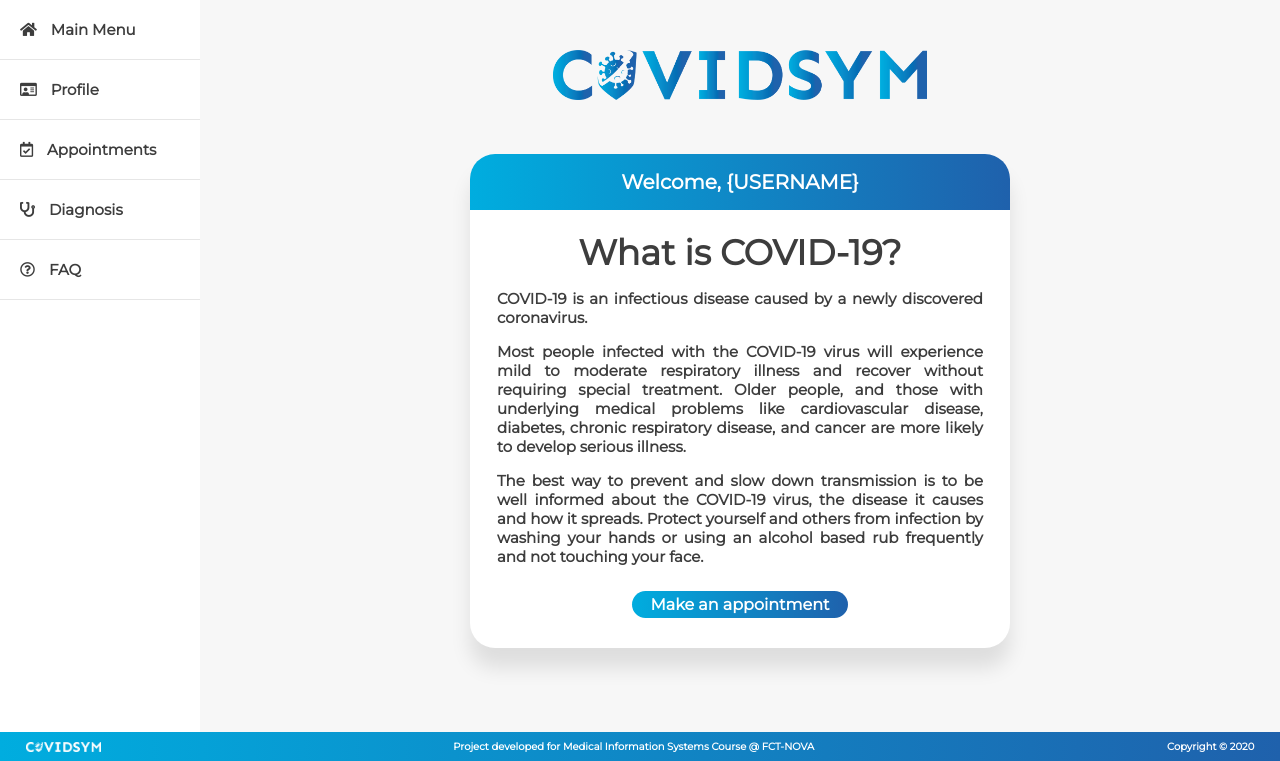
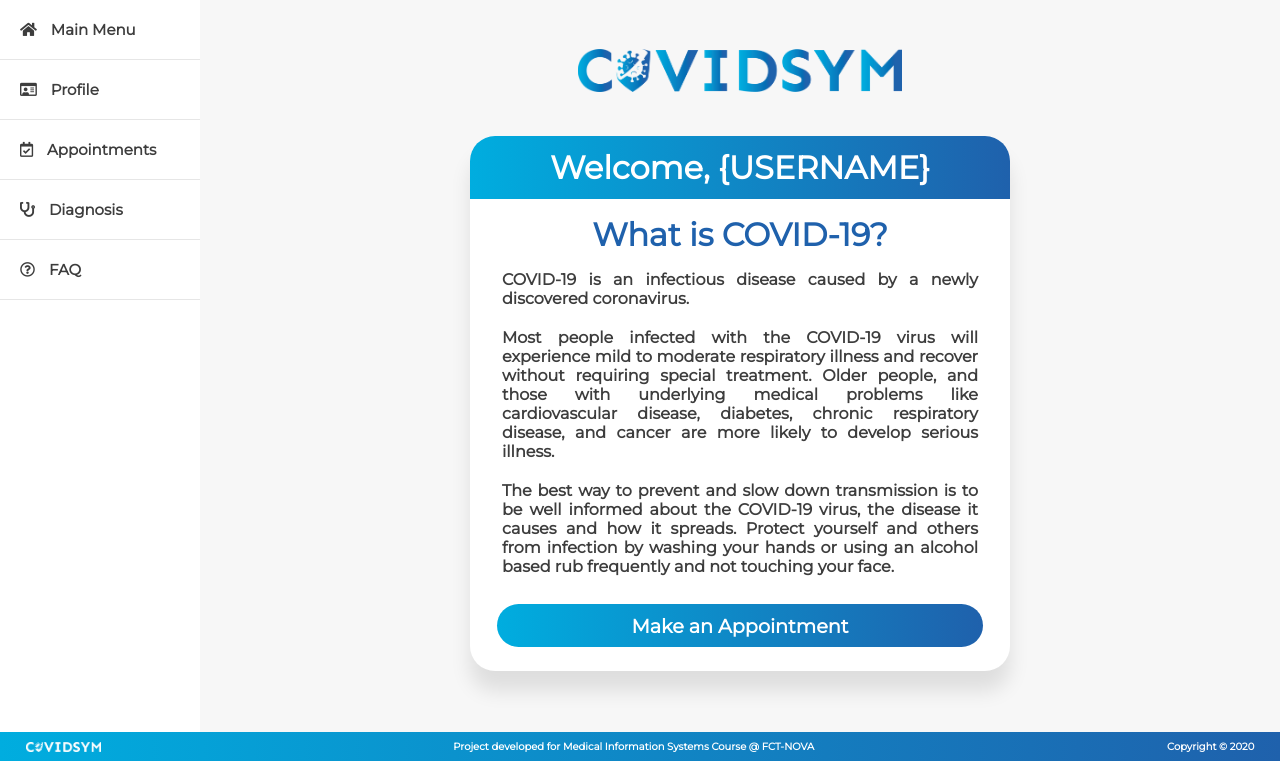
Before and after one commit to pmsdOliveira/covidsym, a PHP site: page /main/home.php in a window 1280 px wide. Shown: the part 39-800 px from the top of the page. Run offline with PHP 8.4, Linux system fonts and the light colour scheme.

Commit message:
Home responsiveness

```diff
--- a/css/home.css
+++ b/css/home.css
@@ -21,17 +21,26 @@ body {
   display: flex;
   flex-direction: row nowrap;
   justify-content: space-between;
-    height: max-content;
+  height: 90vh;
 }
 
 .content-wrapper {
-    display: grid;
-    place-items: center;
+  align-items: center;
+  display: flex;
+  flex-flow: column nowrap;
+  height: 90vh;
+  justify-content: center;
   margin-left: 200px;
 }
 
 .image-wrapper {
-    margin: 50px;
+  width: 30%;
+  margin-bottom: 5vh;
+}
+
+.image-wrapper img {
+  height: auto;
+  max-width: 100%;
 }
 
 .modal {
@@ -50,60 +59,58 @@ body {
   display: flex;
   flex-direction: column;
   justify-content: space-between;
-    padding: 2vh 4vw;
-    margin: 0 0 2vh 0;
+  padding: 1.5vh 0;
   width: 100%;
 }
 
 .modal-header h1 {
   color: white;
-    font-size: 20px;
+  font-size: 2rem;
   align-self: center;
 }
 
-.modal-body{
-    margin: auto 0px;
-    padding-bottom: 30px;
+.modal-body {
+  padding-bottom: 3vh;
   display: flex;
   justify-content: center;
   flex-direction: column;
   align-items: center;
 }
 
-.modal-body h1{
-    color: var(--textColor);
-    font-size: 35px;
+.modal-body h1 {
+  color: var(--darkerColor);
+  font-size: 2rem;
   font-weight: bold;
   text-align: center;
-    padding: 5px 0px 15px 0px ;
+  padding: 2vh;
 }
 
-.modal-text{
+.modal-text {
   display: flex;
   align-items: left;
   flex-direction: column;
-    padding-bottom: 10px;
+  margin-bottom: 1vh;
 }
 
-.modal-text p{
+.modal-text p {
   text-align: justify;
-    font-size: 15px;
+  font-size: 1rem;
   font-weight: bold;
-    padding: 0px 5% 15px 5%;
+  padding: 0 2.5vw 2.5vh;
   color: var(--textColor);
 }
 
 .modal-body button {
-    width: 40%;
+  width: 90%;
   background: linear-gradient(270deg, var(--darkerColor), var(--lighterColor));
   border: none;
   border-radius: 25px;
   color: white;
   cursor: pointer;
-    font-size: 1rem;
+  font-size: 1.2rem;
   font-weight: bold;
   outline: none;
-    padding: 0.5vh 1vw;
+  padding: 1.2vh 0;
   transition: all 0.3s ease;
 }
 
--- a/main/home.php
+++ b/main/home.php
@@ -40,7 +40,7 @@
                             hands or using an alcohol based rub frequently and not touching your face.</p>
                         </div>
 
-                        <button>Make an appointment</button>
+                        <button>Make an Appointment</button>
                     </div>
                 </div>
             </div>
```
Lines whose indentation alone changed are shown as unchanged.
